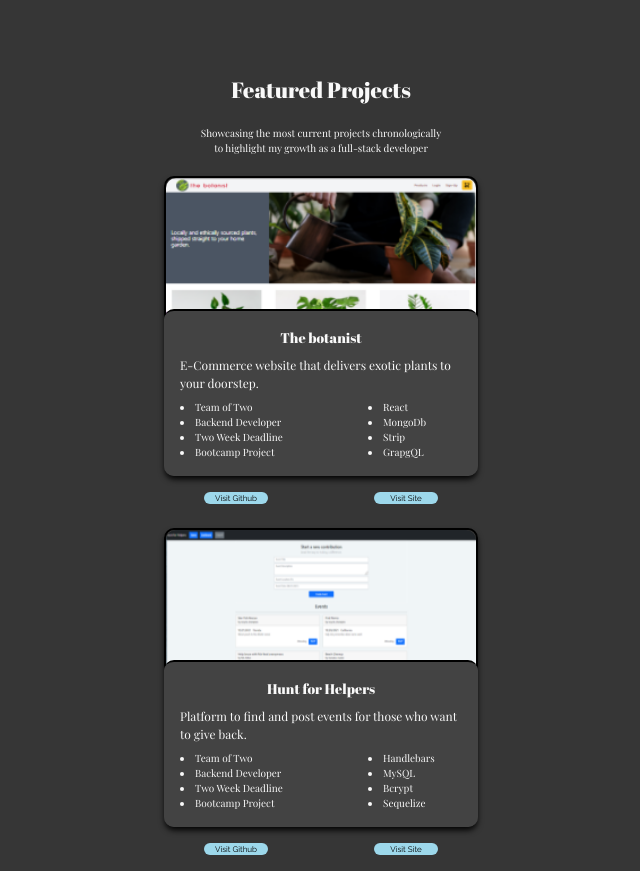
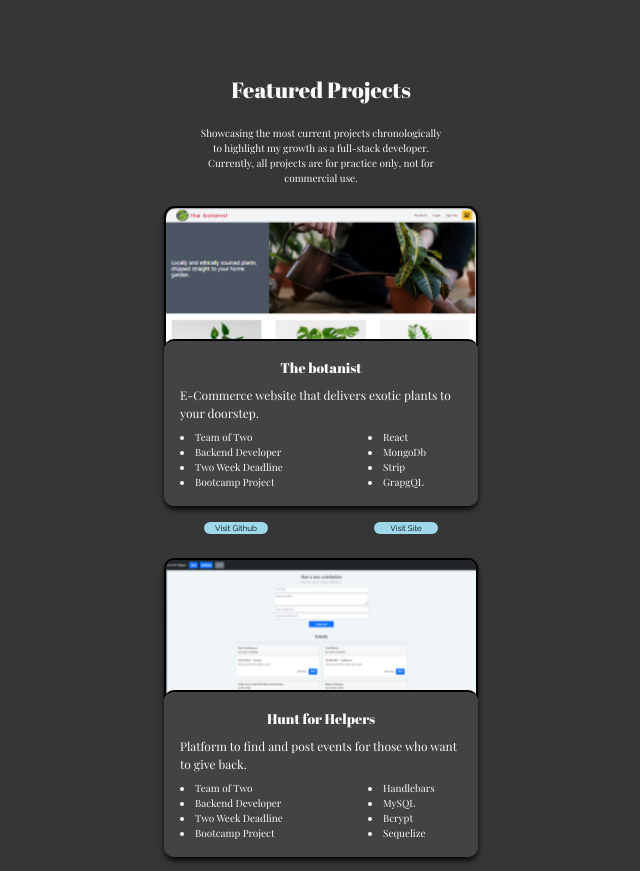
Before and after one commit to JessieHinojosa/personal-portfolio, a React (Create React App) app: page / in a window 1280 px wide. Shown: the part 1300-2171 px from the top of the page, without its empty margins (319-959 px from the left). Built offline with nearby package versions, Linux system fonts and the light colour scheme.

Commit message:
push new deploy

```diff
--- a/src/pages/Portfolio.js
+++ b/src/pages/Portfolio.js
@@ -45,7 +45,8 @@ const Portfolio = () => {
                   mobile:text-mobile-exploring-text
                 '>
                     Showcasing the most current projects chronologically to highlight
-                    my growth as a full-stack developer
+                    my growth as a full-stack developer. Currently, all projects are for practice only, not for commercial use.
+
                 </p>
             </div>
          }
@@ -66,7 +67,8 @@ const Portfolio = () => {
                     desktop:text-pg-heading desktop:w-4/12 fade fadeOut
                     '>
                         Showcasing the most current projects cronologically to highlight
-                        my growth as a full-stack developer
+                        my growth as a full-stack developer. Currently, all projects are for practice only, not for commercial use.
+
                     </p>
                 </div>
                 <div className='flex w-10/12 mx-auto justify-around '>
```
Also changed, not shown: 6 other files (tests, documents, lock files or other folders).
